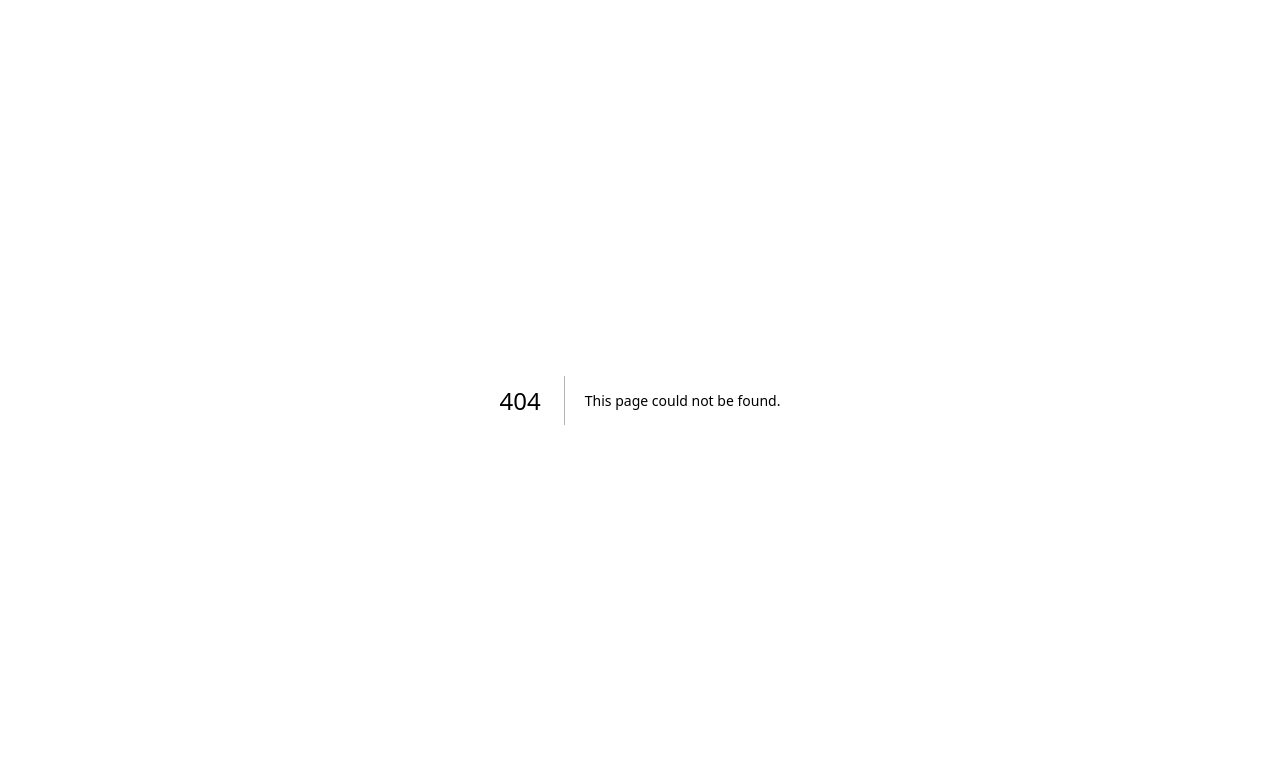
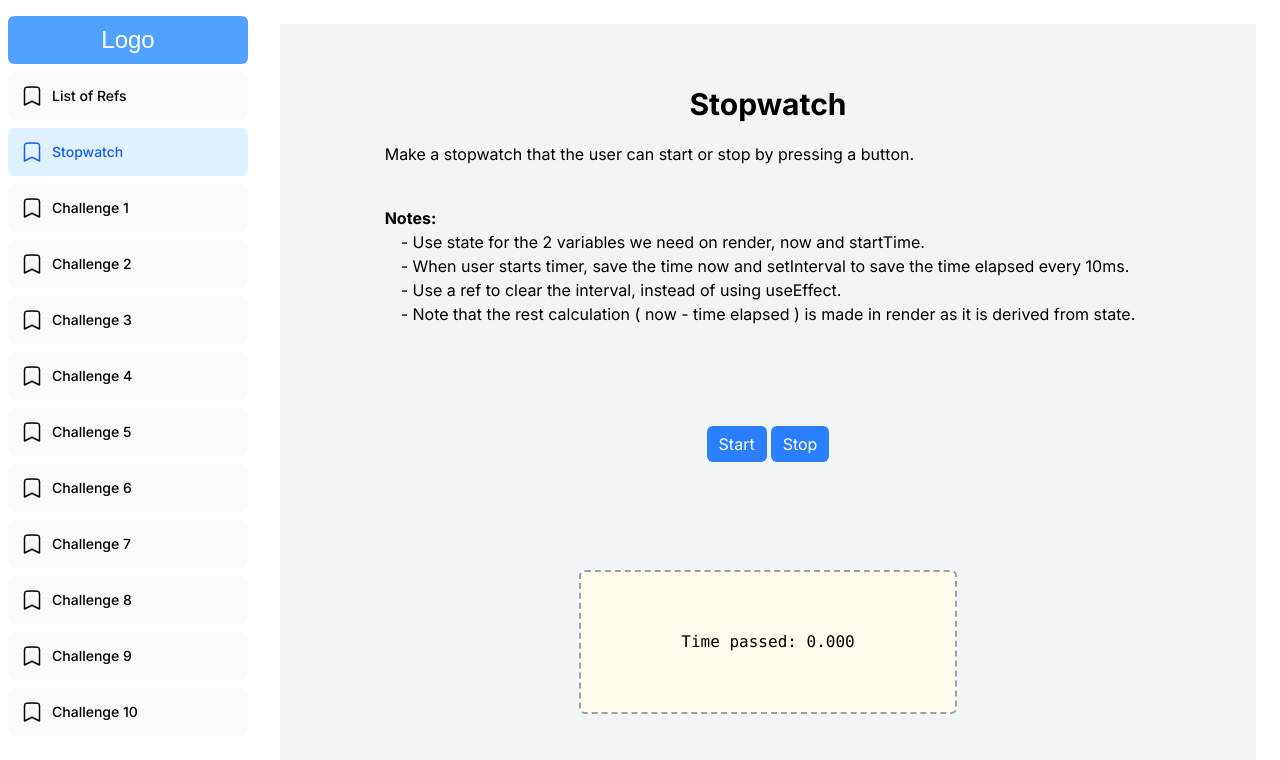
Before and after one commit to msrxse/next-challenges, a Next.js app: page /dashboard/stopwatch in a window 1280 px wide. Before the commit this address had no page. Shown: the top 760 px of the page. Built offline with nearby package versions, Linux system fonts and the light colour scheme; a web font is replaced by a local one.

Commit message:
Add stopwatch challenge

```diff
--- /dev/null
+++ b/app/dashboard/stopwatch/page.tsx
@@ -0,0 +1,81 @@
+"use client";
+
+import React, { useRef, useState } from "react";
+
+function Page() {
+  const intervalRef = useRef<ReturnType<typeof setInterval> | null>(null);
+  const [startTime, setStartTime] = useState<number | null>(null);
+  const [now, setNow] = useState<number | null>(null);
+
+  const handleStart = () => {
+    setStartTime(Date.now());
+    setNow(Date.now());
+    intervalRef.current = null;
+
+    intervalRef.current = setInterval(() => {
+      // Update current time every 10ms
+      setNow(Date.now());
+    }, 10);
+  };
+
+  const handleStop = () => {
+    if (intervalRef.current !== null) {
+      clearInterval(intervalRef.current);
+      intervalRef.current = null; // Reset after clearing
+    }
+    // clearInterval(intervalRef.current as ReturnType<typeof setInterval>);
+  };
+
+  let secondsPassed = 0;
+  if (startTime !== null && now !== null) {
+    secondsPassed = (now - startTime) / 1000;
+  }
+
+  return (
+    <div className="bg-gray-100 h-full flex flex-col justify-around items-center p-4">
+      <div>
+        <h1 className="text-3xl font-bold text-center mb-5">Stopwatch</h1>
+        <p>
+          Make a stopwatch that the user can start or stop by pressing a button.
+        </p>
+        <p className="font-bold mt-10">Notes:</p>
+        <ul className="px-4 mb-2">
+          <li>
+            - Use state for the 2 variables we need on render, now and
+            startTime.
+          </li>
+          <li>
+            - When user starts timer, save the time now and setInterval to save
+            the time elapsed every 10ms.
+          </li>
+          <li>
+            - Use a ref to clear the interval, instead of using useEffect.
+          </li>
+          <li>
+            - Note that the rest calculation ( now - time elapsed ) is made in
+            render as it is derived from state.
+          </li>
+        </ul>
+      </div>
+      <div>
+        <button
+          onClick={handleStart}
+          className="bg-blue-500 focus:bg-blue-600 active:bg-blue-800 px-3 py-1.5 rounded-md text-white mr-1"
+        >
+          Start
+        </button>
+        <button
+          onClick={handleStop}
+          className="bg-blue-500 focus:bg-blue-600 active:bg-blue-800 px-3 py-1.5 rounded-md text-white"
+        >
+          Stop
+        </button>
+      </div>
+      <div className="flex justify-center items-center font-mono mt-4 border-dashed border-gray-400 border-2 w-[40%] h-[20%] bg-amber-50 rounded-md">
+        Time passed: {secondsPassed.toFixed(3)}
+      </div>
+    </div>
+  );
+}
+
+export default Page;
--- a/app/ui/dashboard/nav-links.tsx
+++ b/app/ui/dashboard/nav-links.tsx
@@ -7,6 +7,7 @@ import { usePathname } from "next/navigation";
 
 const links = [
   { name: "List of Refs", href: "/dashboard/list-of-refs", icon: BookmarkIcon },
+  { name: "Stopwatch", href: "/dashboard/stopwatch", icon: BookmarkIcon },
   { name: "Challenge 1", href: "/dashboard/challenge-1", icon: BookmarkIcon },
   { name: "Challenge 2", href: "/dashboard/challenge-2", icon: BookmarkIcon },
   { name: "Challenge 3", href: "/dashboard/challenge-3", icon: BookmarkIcon },
```
